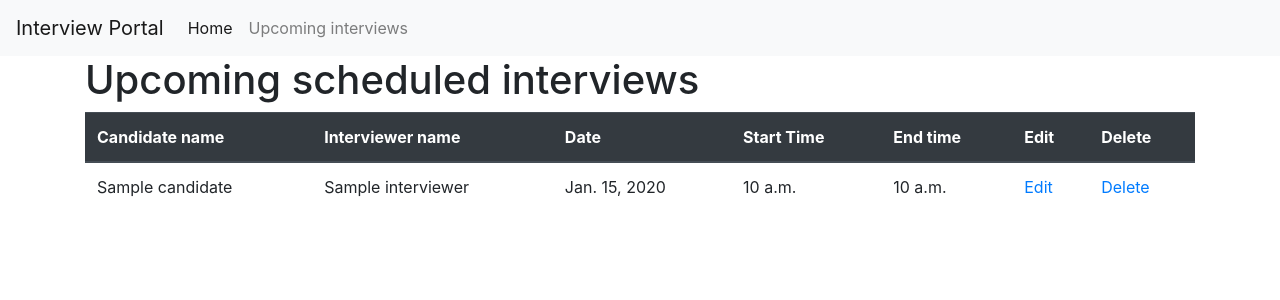
After one commit to rajat-rg/scaler-interview-portal-assignment-, a Django app: page /upcoming in a window 1280 px wide. The commit adds this page. Shown: the top 300 px of the page. Run offline with Django 3.2, Linux system fonts and the light colour scheme; tables that the repository leaves empty hold one stand-in row (values such as "Sample post"); some libraries are stand-ins or nearby versions.

Commit message:
upcoming interviews

```diff
--- a/portal/urls.py
+++ b/portal/urls.py
@@ -6,4 +6,6 @@ urlpatterns = [
     path('', views.home, name='home'),
     path('schedule', views.schedule, name='schedule'),
     path('upcoming', views.upcoming, name='upcoming'),
+    path('edit', views.edit, name='edit'),
+    path('delete', views.delete, name='delete'),
 ]
--- a/portal/views.py
+++ b/portal/views.py
@@ -38,3 +38,18 @@ def schedule(request):
             msg = candidate.name, 'has a interview scheduled at', schedule_date, " ", startTimer
             messages.error(request, msg)
     return redirect('home')
+
+def upcoming(request):
+    interview = Interview.objects.all()
+    print(interview)
+    for i in interview:
+        print(i)
+    context={"interviews":interview}
+    print(context)
+    return render(request, 'upcoming.html', context)
+
+def edit(request):
+    pass
+
+def delete(request):
+    pass
--- a/templates/base.html
+++ b/templates/base.html
@@ -20,7 +20,7 @@
   </head>
   <body>
     <nav class="navbar navbar-expand-lg navbar-light bg-light">
-      <a class="navbar-brand" href="#">Interview Portal</a>
+      <a class="navbar-brand" href="schedule">Interview Portal</a>
       <button
         class="navbar-toggler"
         type="button"
@@ -36,8 +36,7 @@
       <div class="collapse navbar-collapse" id="navbarSupportedContent">
         <ul class="navbar-nav mr-auto">
           <li class="nav-item active">
-            <a class="nav-link" href=""
-              >Home <span class="sr-only">(current)</span></a
+            <a class="nav-link" href="schedule">Home<span class="sr-only">(current)</span></a
             >
           </li>
           <li class="nav-item">
--- /dev/null
+++ b/templates/upcoming.html
@@ -0,0 +1,33 @@
+{% extends 'base.html' %}
+
+{% block body %}
+<div class="container">
+    <h1>Upcoming scheduled interviews</h2>
+        <table class="table">
+          <thead class="thead-dark">
+            <tr>
+              <th scope="col">Candidate name</th>
+              <th scope="col">Interviewer name</th>
+              <th scope="col">Date</th>
+              <th scope="col">Start Time</th>
+              <th scope="col">End time</th>
+              <th scope="col">Edit</th>
+              <th scope="col">Delete</th>
+            </tr>
+          </thead>
+          <tbody>
+          {% for interview in interviews %}
+            <tr>
+              <td>{{interview.Candidate.name}}</td>
+              <td>{{interview.interviewer.name}}</td>
+              <td>{{interview.date}}</td>
+              <td>{{interview.startTime}}</td>
+              <td>{{interview.endTime}}</td>
+              <td><a href="edit">Edit</a></td>
+              <td><a href="delete">Delete</a></td>
+            </tr>
+          {% endfor %}
+          </tbody>
+        </table>
+</div>
+{% endblock body %}
```
